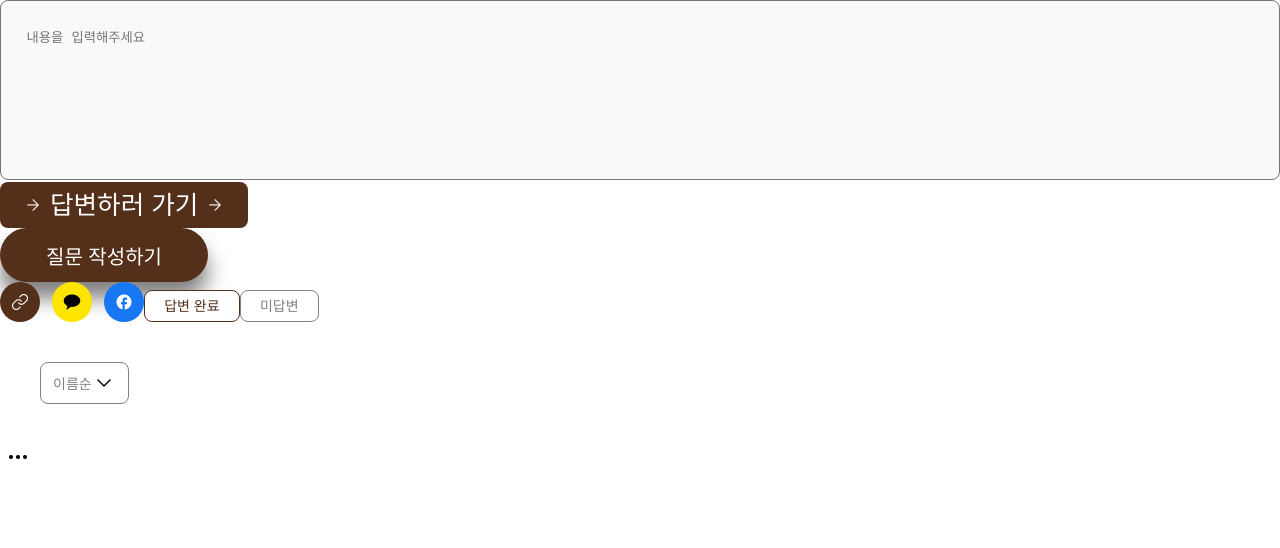
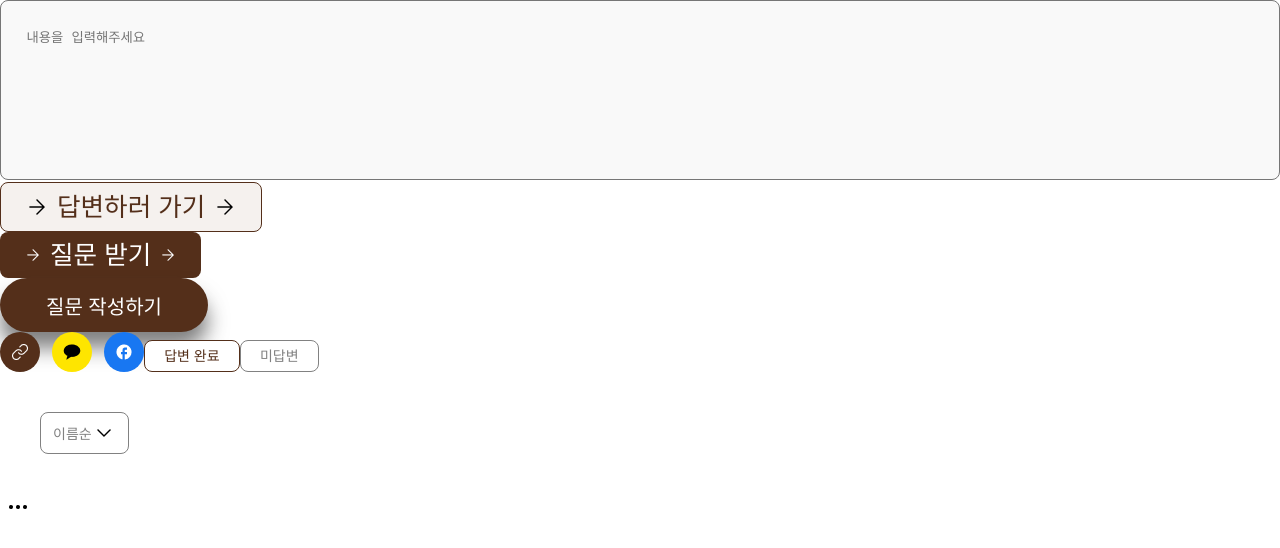
Before and after one commit to Jnnsu/Openmind, a React (Create React App) app: page / in a window 1280 px wide. Shown: the top 548 px of the page. Built offline with nearby package versions, Linux system fonts and the light colour scheme.

Commit message:
💄 style: 공통 컴포넌트 추가

```diff
--- a/src/App.js
+++ b/src/App.js
@@ -14,6 +14,7 @@ import ShareButton from './components/Button/ShareButton';
 import BadgeButton from './components/Button/BadgeButton';
 import DropDownButton from './components/DropDown/DropDownButton';
 import Kebab from './components/Button/KebabButton';
+// import Profile from './components/Profile/profile';
 
 // const Div = styled.div`
 //   display: flex;
@@ -28,12 +29,14 @@ function App() {
         {/* <Div> */}
         <TextArea />
         <BoxButton type="answer" size="small" />
+        <BoxButton type="question" />
         <FloatingButton />
         <ShareButton />
         <BadgeButton isAnswered={true} />
         <BadgeButton isAnswered={false} />
         <DropDownButton />
         <Kebab />
+        {/* <Profile imageSource="./images/Photo.png" size="136px" /> */}
         {/* </Div> */}
         {/* <ShareButton /> */}
         <Routes>
--- a/src/components/Button/BoxButton.js
+++ b/src/components/Button/BoxButton.js
@@ -1,8 +1,33 @@
 import styled from 'styled-components';
 
 const TYPE = {
-  question: '질문 받기',
-  answer: '답변하러 가기',
+  question: {
+    text: '질문 받기',
+    defaultBackground: '--Brown-40',
+    defaultBorder: '',
+    color: '--Grayscale-10',
+    focusBorder: '--Brown-50',
+    hoverBackground: '--Brown-40',
+    hoverBorder: '--Brown-50',
+    activeBackground: '--Brown-50',
+    activeBorder: 'none',
+    disabledBackground: '--Brown-30',
+    disabledBorder: 'none',
+  },
+
+  answer: {
+    text: '답변하러 가기',
+    defaultBackground: '--Brown-10',
+    defaultBorder: '--Brown-40',
+    color: '--Brown-40',
+    focusBorder: '--Brown-40',
+    hoverBackground: '--Brown-10',
+    hoverBorder: '--Brown-40',
+    activeBackground: '--Brown-20',
+    activeBorder: '--Brown-40',
+    disabledBackground: '--Brown-10',
+    disabledBorder: '--Brown-30',
+  },
 };
 
 const Button = styled.button`
@@ -12,11 +37,17 @@ const Button = styled.button`
   padding: 12px 24px;
   border-radius: 8px;
   border: none;
-  background: ${props => props.theme.colorList['--Brown-40']};
   font-size: 1.6rem;
   line-height: 22px;
+  cursor: pointer;
+
+  @media (max-width: 767px) {
+  }
+`;
+
+const ReceiveQuestionButton = styled(Button)`
+  background: ${props => props.theme.colorList['--Brown-40']};
   color: ${props => props.theme.colorList['--Grayscale-10']};
-  cursor: pointer;
 
   &:focus-within {
     border: 2px solid ${props => props.theme.colorList['--Brown-50']};
@@ -36,25 +67,75 @@ const Button = styled.button`
     background-color: ${props => props.theme.colorList['--Brown-30']};
     border: none;
   }
+`;
 
-  @media (max-width: 767px) {
+const ReplyButton = styled(Button)`
+  background: ${props => props.theme.colorList['--Brown-10']};
+  border: 1px solid ${props => props.theme.colorList['--Brown-40']};
+  color: ${props => props.theme.colorList['--Brown-40']};
+
+  &:focus-within {
+    border: 2px solid ${props => props.theme.colorList['--Brown-40']};
+  }
+
+  &:hover {
+    background-color: ${props => props.theme.colorList['--Brown-10']};
+    border: 2px solid ${props => props.theme.colorList['--Brown-40']};
+  }
+
+  &:active {
+    background-color: ${props => props.theme.colorList['--Brown-20']};
+    border: 2px solid ${props => props.theme.colorList['--Brown-40']};
+  }
+
+  &:disabled {
+    background-color: ${props => props.theme.colorList['--Brown-10']};
+    border: 1px solid ${props => props.theme.colorList['--Brown-30']};
   }
 `;
 
-function BoxButton({ type }) {
-  return (
-    <Button>
+function BoxButton({ type = 'question' }) {
+  const buttonList = {
+    question: (
+      <ReceiveQuestionButton>
         <img
           src="./images/arrow-right-icon-white.png"
           alt="오른쪽 흰색 화살표 아이콘"
         />
-      {TYPE[type]}
+        {TYPE[type]['text']}
         <img
           src="./images/arrow-right-icon-white.png"
           alt="오른쪽 흰색 화살표 아이콘"
         />
-    </Button>
-  );
+      </ReceiveQuestionButton>
+    ),
+    answer: (
+      <ReplyButton>
+        <img
+          src="./images/arrow-right-icon.png"
+          alt="오른쪽 갈색 화살표 아이콘"
+        />
+        {TYPE[type]['text']}
+        <img
+          src="./images/arrow-right-icon.png"
+          alt="오른쪽 갈색 화살표 아이콘"
+        />
+      </ReplyButton>
+    ),
+  };
+
+  return buttonList[type];
+  // <Button>
+  //   <img
+  //     src="./images/arrow-right-icon-white.png"
+  //     alt="오른쪽 흰색 화살표 아이콘"
+  //   />
+  //   {TYPE[type.text]}
+  //   <img
+  //     src="./images/arrow-right-icon-white.png"
+  //     alt="오른쪽 흰색 화살표 아이콘"
+  //   />
+  // </Button>
 }
 
 export default BoxButton;
--- a/src/components/Button/ShareButton.js
+++ b/src/components/Button/ShareButton.js
@@ -111,7 +111,7 @@ function ShareButton() {
   useEffect(() => {
     if (isOpenToast) {
       setTimeout(() => setIsOpenToast(false), 3000);
-    } //에니메이션 => 살살 사라지게....
+    } //에니메이션 => 살살 사라지게.... 다른거 다 완성후 추가적으로 효과 넣어보자.
   }, [isOpenToast]);
 
   return (
--- /dev/null
+++ b/src/components/Feed/Card.js
@@ -0,0 +1,5 @@
+import styled from 'styled-components';
+
+const Card = () => {
+  return <p></p>;
+};
--- a/src/styles/GlobalStyle.js
+++ b/src/styles/GlobalStyle.js
@@ -1,6 +1,29 @@
 import { createGlobalStyle } from 'styled-components';
 
 const GlobalStyle = createGlobalStyle`
+  .root {
+    --Grayscale-60: #000,
+    --Grayscale-50: #515151,
+    --Grayscale-40: #818181,
+    --Grayscale-30: #CFCFCF,
+    --Grayscale-20: #F9F9F9,
+    --Grayscale-10: #FFF,
+
+    --Brown-50: #341909,
+    --Brown-40: #542F1A,
+    --Brown-30: #C7BBB5,
+    --Brown-20: #E4D5C9,
+    --Brown-10: #F5F1EE,
+
+    --Blue-50: #1877F2,
+    --Yellow-50: #FEE500,
+    --Red-50: #B93333,
+
+    --Shadow-1pt: 0px 4px 4px 0px rgba(140, 140, 140, 0.25),
+    --Shadow-2pt: 0px 4px 4px 0px rgba(0, 0, 0, 0.25),
+    --Shadow-3pt: 0px 16px 20px 0px rgba(48, 48, 48, 0.62),
+  }
+
   * {
     box-sizing: border-box;
     margin: 0;
```
Also changed, not shown: src/components/Feed/Question.js (added, +14 -0 lines), src/components/Profile/Profile.js (added, +16 -0 lines), src/components/Feed/Answer.js (added), src/components/Feed/Reaction.js (added). Lines whose indentation alone changed are shown as unchanged.
